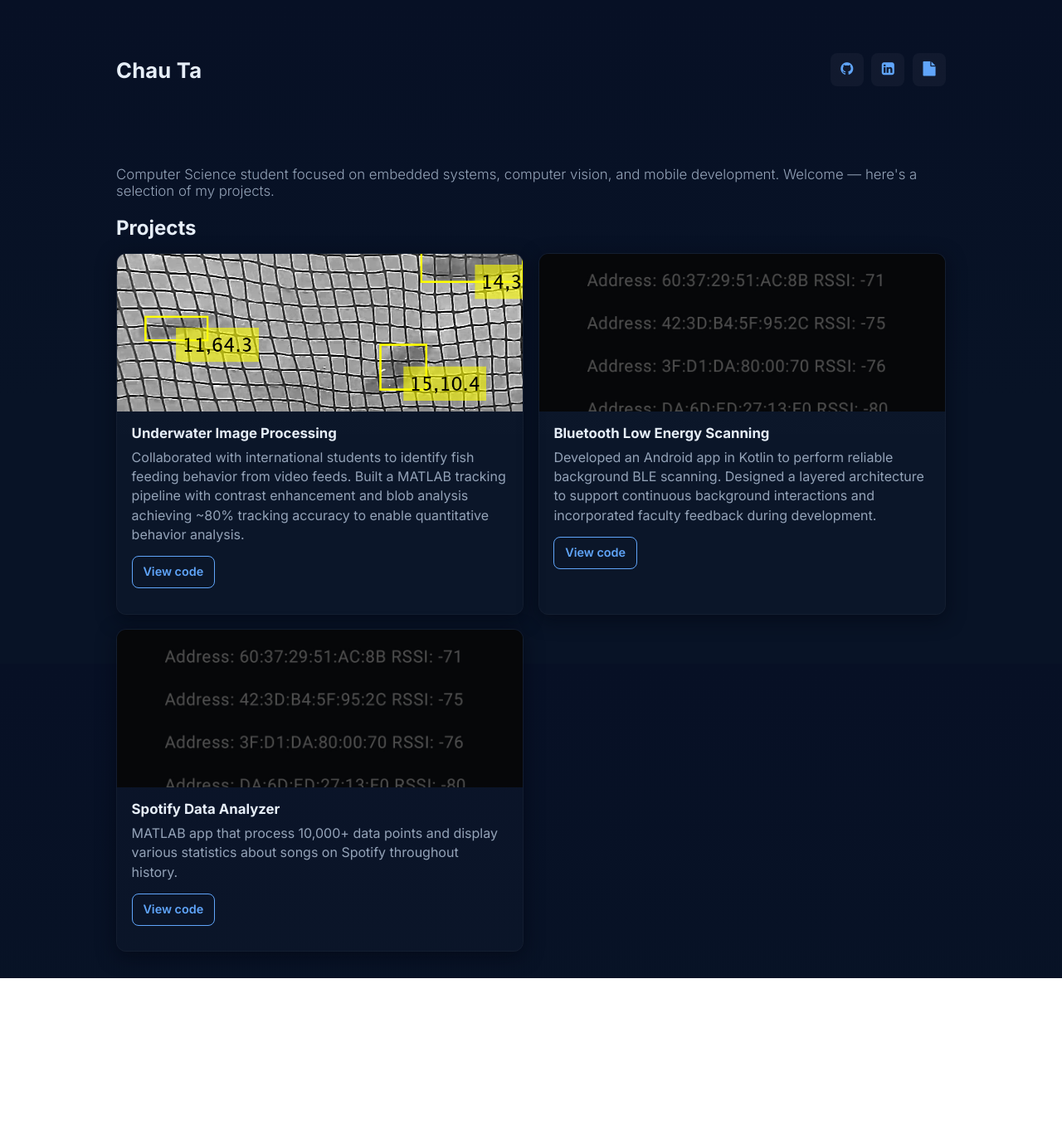
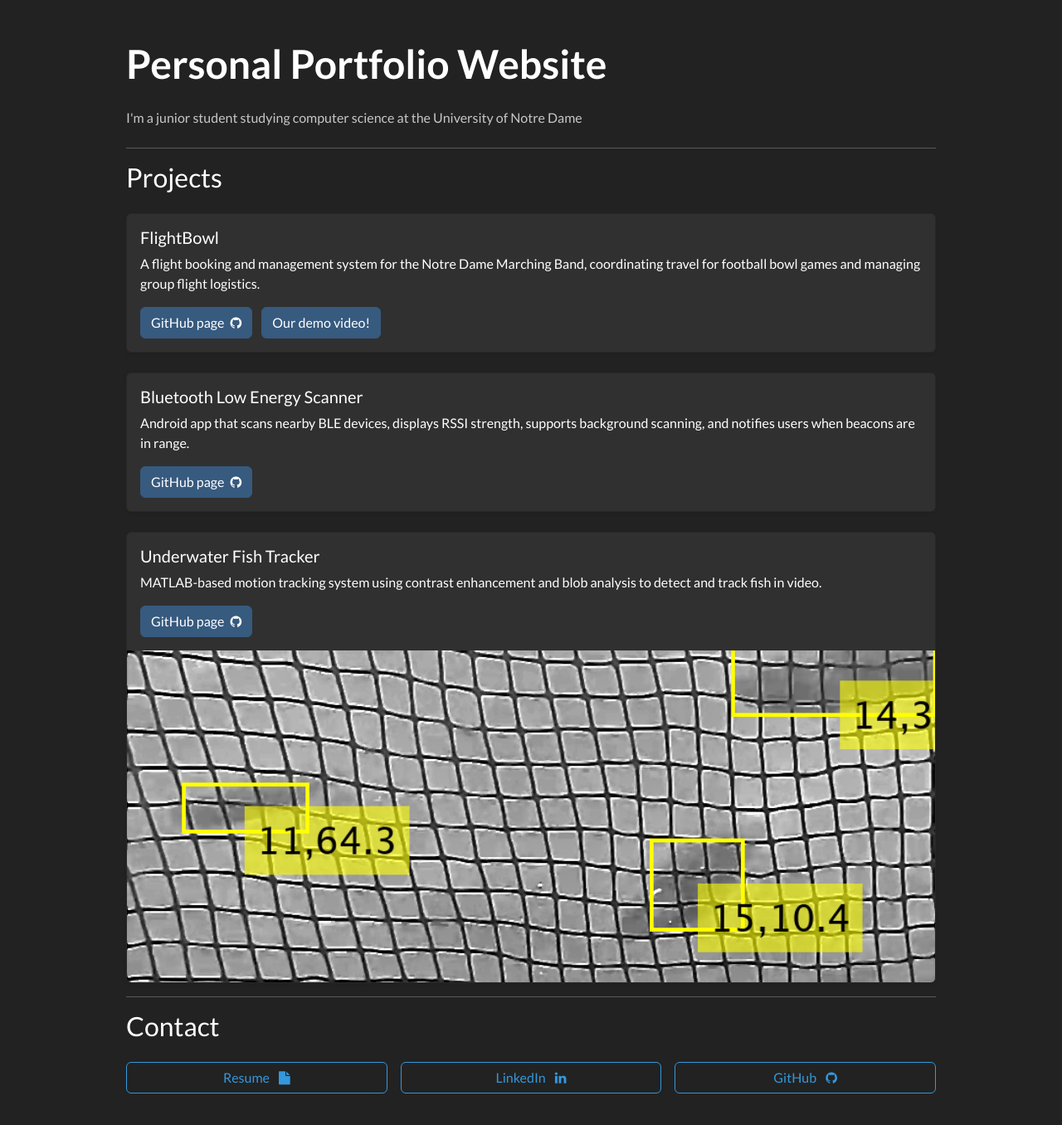
Before and after one commit to cht-au/cht-au.github.io, a plain HTML site: page index.html in a window 1280 px wide. Shown: the whole page at 83% size. Before the commit the page ends 1179 px from the top, so only its background shows below. Drawn offline with Linux system fonts and the light colour scheme.

Commit message:
new portfolio site

```diff
--- a/assets/css/main.css
+++ /dev/null
@@ -1,69 +0,0 @@
-:root{
-    --bg: #0f1724; /* dark navy */
-    --card: #0b1220;
-    --muted: #94a3b8;
-    --accent: #60a5fa;
-    --glass: rgba(255,255,255,0.04);
-    --radius: 12px;
-    --max-width: 1000px;
-}
-
-*{box-sizing:border-box}
-html,body{height:100%}
-body{
-    margin:0;
-    font-family: 'Inter', system-ui, -apple-system, 'Segoe UI', Roboto, 'Helvetica Neue', Arial;
-    background: linear-gradient(180deg,#071025 0%, #081326 60%);
-    color:#e6eef8;
-    -webkit-font-smoothing:antialiased;
-    -moz-osx-font-smoothing:grayscale;
-}
-
-.container{
-    width:90%;
-    max-width:var(--max-width);
-    margin:0 auto;
-    padding:2rem 0;
-}
-
-/* Header */
-#header{padding:2rem 0}
-.header-inner{display:flex;align-items:center;justify-content:space-between;gap:1rem}
-.site-title{font-weight:700;margin:0;font-size:1.6rem;letter-spacing:0.2px}
-
-.social{list-style:none;margin:0;padding:0;display:flex;gap:0.6rem}
-.social a{display:inline-flex;align-items:center;justify-content:center;width:40px;height:40px;border-radius:8px;background:var(--glass);color:var(--accent);text-decoration:none;font-size:1.1rem;transition:all .18s ease}
-.social a:hover{transform:translateY(-3px);box-shadow:0 6px 18px rgba(6,21,52,0.6)}
-
-/* Intro */
-.intro .lead{margin:0 0 1.25rem 0;color:var(--muted);font-weight:300;font-size:1.05rem}
-
-/* Projects grid */
-.projects h2{margin-top:0;margin-bottom:1rem}
-.grid{display:grid;grid-template-columns:repeat(2,1fr);gap:1.1rem}
-.card{background:linear-gradient(180deg, rgba(255,255,255,0.02), rgba(255,255,255,0.015));border-radius:var(--radius);overflow:hidden;display:flex;flex-direction:column;box-shadow:0 6px 22px rgba(3,7,18,0.6);border:1px solid rgba(255,255,255,0.03)}
-.card-image{width:100%;height:190px;object-fit:cover;display:block}
-.card-body{padding:1rem 1.1rem}
-.card h3{margin:0 0 .5rem 0;font-size:1.05rem}
-.card p{margin:0 0 .9rem 0;color:var(--muted);line-height:1.45}
-.links{margin-top:.5rem}
-.btn{display:inline-block;padding:.5rem .8rem;background:transparent;border:1px solid var(--accent);color:var(--accent);border-radius:8px;text-decoration:none;font-weight:600;font-size:.9rem;transition:all .15s ease}
-.btn:hover{background:var(--accent);color:#07203b;transform:translateY(-2px)}
-.card:hover{transform:scale(1.03);transition:all .3s ease}
-
-/* small screens */
-@media (max-width:800px){
-    .grid{grid-template-columns:1fr}
-    .card-image{height:200px}
-    .header-inner{flex-direction:column;align-items:flex-start}
-}
-
-@media (prefers-reduced-motion:reduce){
-    .social a,.btn{transition:none}
-}
-
-/* Accessibility: focus outlines */
-a:focus{outline:3px solid rgba(96,165,250,0.25);outline-offset:3px}
-
-/* small utility */
-.muted{color:var(--muted)}
--- a/index.html
+++ b/index.html
@@ -1,67 +1,114 @@
-<!DOCTYPE HTML>
+<!DOCTYPE html>
+<html lang="en">
+<head>
+	<meta charset="UTF-8">
+	<meta name="viewport" content="width=device-width, initial-scale=1.0">
+	<link rel="stylesheet" href="assets/css/main.css">
+	<link rel="stylesheet" href="assets/css/bootstrap.min.css">
+	<link rel="stylesheet" href="https://cdnjs.cloudflare.com/ajax/libs/font-awesome/4.7.0/css/font-awesome.min.css">
 
-<html>
-	<head>
-		<title>cta</title>
-		<meta charset="utf-8" />
-		<meta name="viewport" content="width=device-width, initial-scale=1, user-scalable=no" />
-		<link rel="preconnect" href="https://fonts.googleapis.com">
-		<link rel="preconnect" href="https://fonts.gstatic.com" crossorigin>
-		<link href="https://fonts.googleapis.com/css2?family=Inter:wght@300;400;600;700&display=swap" rel="stylesheet">
-		<link rel="stylesheet" href="assets/css/main.css" />
-		<link rel="stylesheet" href="https://cdnjs.cloudflare.com/ajax/libs/font-awesome/4.7.0/css/font-awesome.min.css">
-	</head>
-	<body class="is-preload">
-		<header id="header">
-			<div class="container header-inner">
-				<h1 class="site-title">Chau Ta</h1>
-				<nav aria-label="Social links">
-					<ul class="social">
-						<li><a target="_blank" rel="noopener noreferrer" href="https://github.com/cht-au" class="fa fa-github" aria-label="GitHub"></a></li>
-						<li><a target="_blank" rel="noopener noreferrer" href="https://www.linkedin.com/in/chau-ta-b681112ab/" class="fa fa-linkedin-square" aria-label="LinkedIn"></a></li>
-						<li><a target="_blank" rel="noopener noreferrer" href="assets/documents/Chau Ta Resume 10-2024.pdf" class="fa fa-file" aria-label="Resume"></a></li>
-					</ul>
-				</nav>
+	<title>Portofolio Website</title>
+</head>
+<body>
+	<div class="container py-5" style="max-width: 1000px;">
+
+		<div class="page-header">
+			<h1 class="fw-bold mb-4">Personal Portfolio Website</h1>
+			<p class="text-muted mb-4">
+				I'm a junior student studying computer science at the University of Notre Dame
+			</p>
+		</div>
+
+
+		<hr>
+
+
+
+
+		<!-- Projects -->
+		<div class="page-header mb-4">
+			<h3>Projects</h3>
+		</div>
+
+		<div class="row g-4">
+			<div class="col-12">
+				<div class="card shadow-sm">
+					<div class="card-body">
+						<h5 class="card-title">FlightBowl</h5>
+						<p class="card-text">
+							A flight booking and management system for the Notre Dame Marching Band,
+							coordinating travel for football bowl games and managing group flight logistics.
+						</p>
+						<a href="https://github.com/cht-au/FlightBowl" class="btn btn-primary">
+							GitHub page <i class="fa fa-github ms-1"></i>
+						</a>
+						<a href="#" class="btn btn-primary ms-2">
+							Our demo video!
+						</a>
+					</div>
+				</div>
 			</div>
-		</header>
 
-		<main class="container">
-			<section class="intro">
-				<p class="lead">Computer Science student focused on embedded systems, computer vision, and mobile development. Welcome — here's a selection of my projects.</p>
-			</section>
+			<div class="col-12">
+			<div class="card shadow-sm">
+				<div class="card-body">
+				<h5 class="card-title">Bluetooth Low Energy Scanner</h5>
+				<p class="card-text">
+					Android app that scans nearby BLE devices, displays RSSI strength,
+					supports background scanning, and notifies users when beacons are in range.
+				</p>
+				<a href="https://github.com/cht-au/ble-background-scan" class="btn btn-primary">
+					GitHub page <i class="fa fa-github ms-1"></i>
+				</a>
+				</div>
+			</div>
+			</div>
 
-			<section class="projects">
-				<h2>Projects</h2>
-				<div class="grid">
-					<article class="card">
-						<img class="card-image" src="assets/images/fish_tracking.png" alt="Underwater image processing example">
-						<div class="card-body">
-							<h3>Underwater Image Processing</h3>
-							<p>Collaborated with international students to identify fish feeding behavior from video feeds. Built a MATLAB tracking pipeline with contrast enhancement and blob analysis achieving ~80% tracking accuracy to enable quantitative behavior analysis.</p>
-							<p class="links"><a target="_blank" rel="noopener noreferrer" href="https://github.com/cht-au" class="btn">View code</a></p>
-						</div>
-					</article>
+			<div class="col-12">
+			<div class="card shadow-sm">
+				<div class="card-body">
+				<h5 class="card-title">Underwater Fish Tracker</h5>
+				<p class="card-text">
+					MATLAB-based motion tracking system using contrast enhancement
+					and blob analysis to detect and track fish in video.
+				</p>
+				<a href="https://github.com/cht-au/Ishii-Lab-Image-Processing" class="btn btn-primary">
+					GitHub page <i class="fa fa-github ms-1"></i>
+				</a>
+				</div>
+				<img src="./assets/images/fish_tracking.png" class="card-img-bottom object-fit-cover" style="max-height: 400px;">
+			</div>
+			</div>
 
-					<article class="card">
-						<img class="card-image" src="assets/images/ble_app.jpg" alt="Bluetooth Low Energy app screenshot">
-						<div class="card-body">
-							<h3>Bluetooth Low Energy Scanning</h3>
-							<p>Developed an Android app in Kotlin to perform reliable background BLE scanning. Designed a layered architecture to support continuous background interactions and incorporated faculty feedback during development.</p>
-							<p class="links"><a target="_blank" rel="noopener noreferrer" href="https://github.com/cht-au" class="btn">View code</a></p>
-						</div>
+		</div>
 
-					</article>
-										<article class="card">
-						<img class="card-image" src="assets/images/ble_app.jpg" alt="Bluetooth Low Energy app screenshot">
-						<div class="card-body">
-							<h3>Spotify Data Analyzer</h3>
-							<p>MATLAB app that process 10,000+ data points and display various statistics about songs on Spotify throughout history.</p>
-							<p class="links"><a target="_blank" rel="noopener noreferrer" href="https://github.com/cht-au" class="btn">View code</a></p>
-						</div>
-					</article>
 
-				</div>
-			</section>
-		</main>
-	</body>
+		<hr>
+
+		<!-- Contacts -->
+		<h3 class="mb-4">Contact</h3>
+
+		<div class="row text-center g-3">
+
+			<div class="col-sm-4">
+			<a class="btn btn-outline-info w-100" href="./assets/documents/Chau Ta Resume 12-2025.pdf">
+				Resume <i class="fa fa-file ms-2"></i>
+			</a>
+			</div>
+
+			<div class="col-sm-4">
+			<a class="btn btn-outline-info w-100" href="https://www.linkedin.com/in/chau-ta-b681112ab/">
+				LinkedIn <i class="fa fa-linkedin ms-2"></i>
+			</a>
+			</div>
+
+			<div class="col-sm-4">
+			<a class="btn btn-outline-info w-100" href="https://github.com/cht-au">
+				GitHub <i class="fa fa-github ms-2"></i>
+			</a>
+			</div>
+
+		</div>
+	</div>
+</body>
 </html>
```
Also changed, not shown: assets/css/bootstrap.min.css (added), 2 other files.
